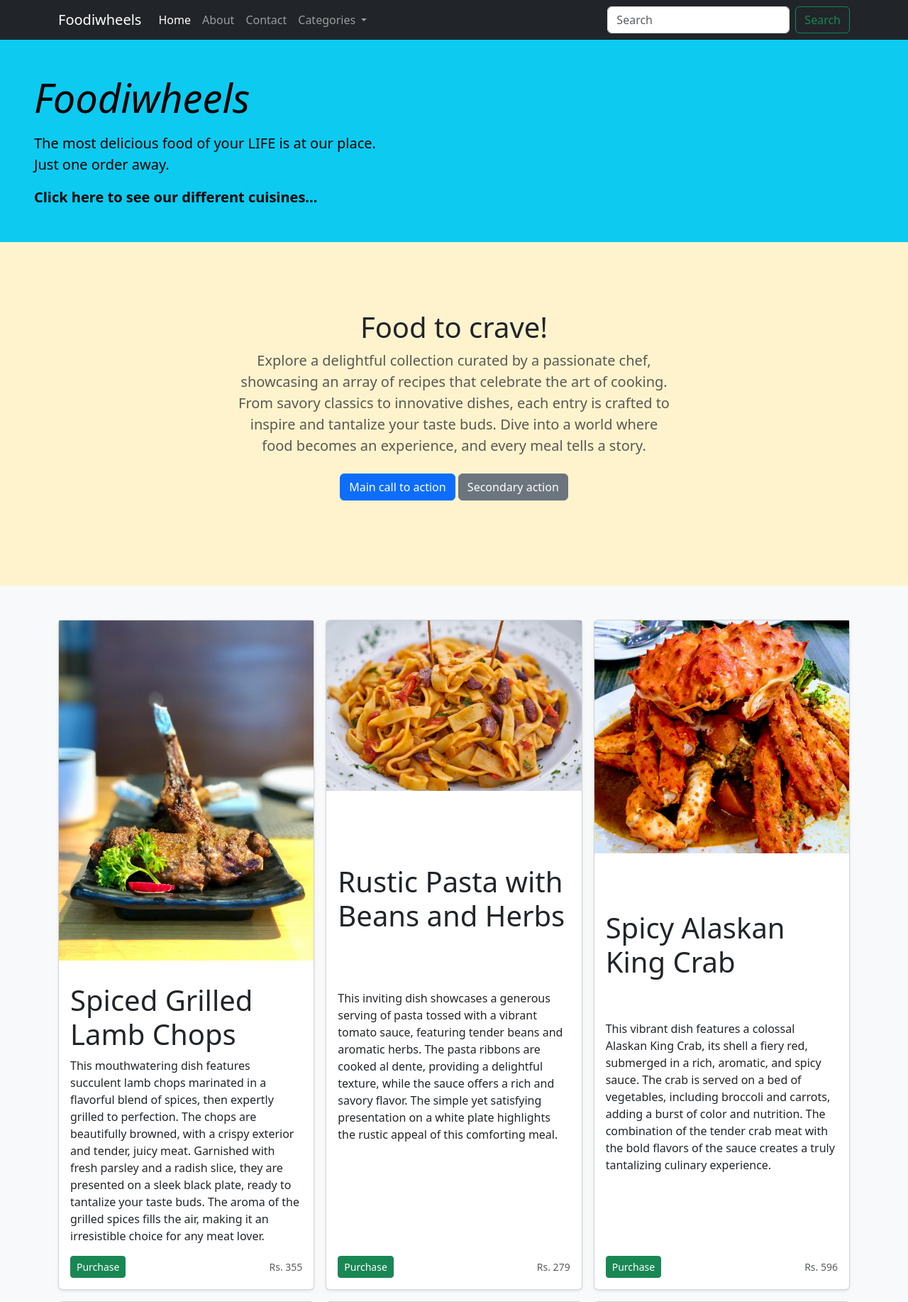
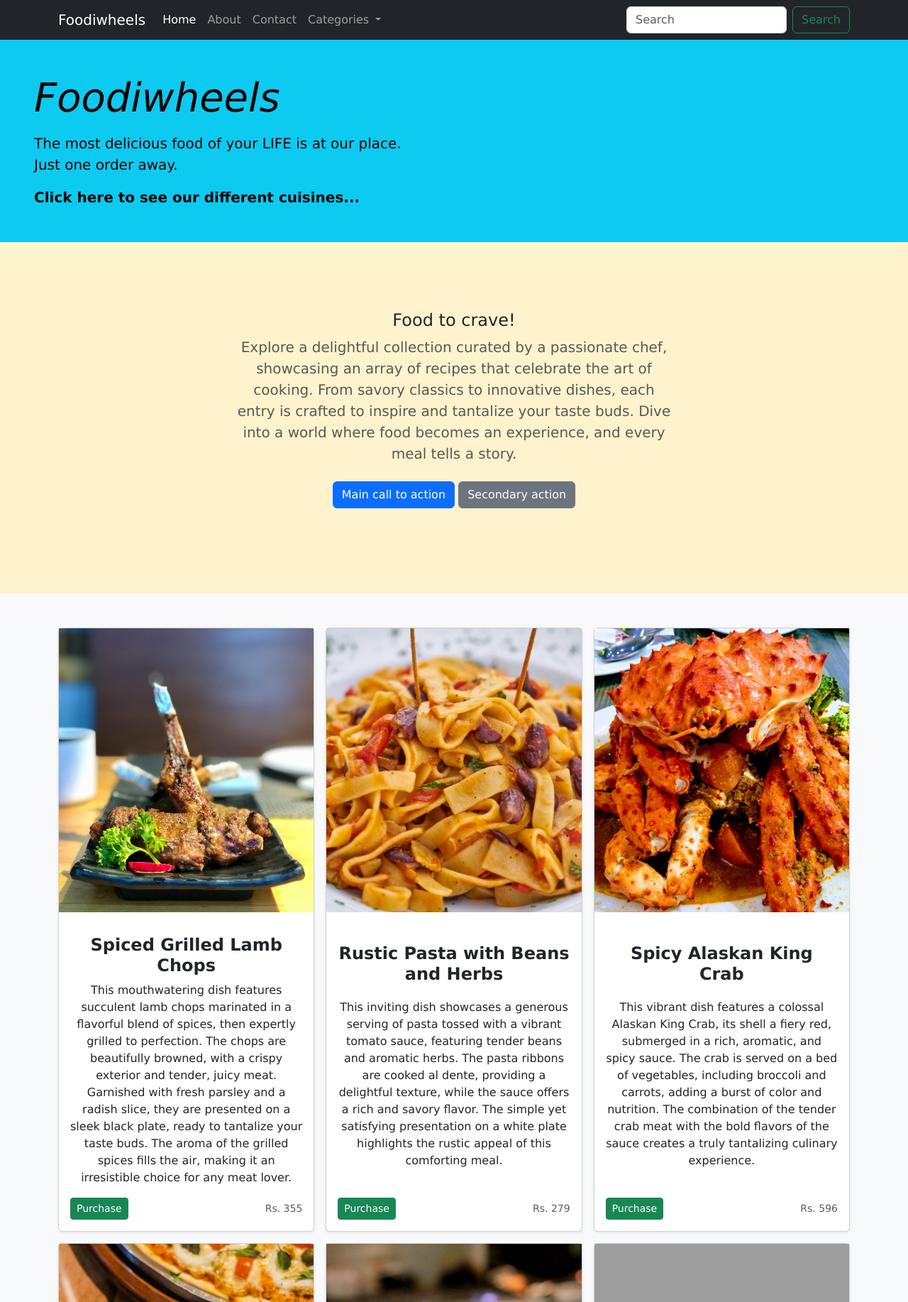
Before and after one commit to MohdRaza216/Foodiwheels, a Django app: page / in a window 1280 px wide. Shown: the top 1834 px of the page at 71% size. Run offline with Django 5.2, Linux system fonts and the light colour scheme; data that the repository does not hold is empty; grey boxes are pictures that could not be loaded.

Commit message:
improve UI design

```diff
--- a/myweb/settings.py
+++ b/myweb/settings.py
@@ -129,3 +129,7 @@ STATICFILES_DIRS = [
 # https://docs.djangoproject.com/en/5.0/ref/settings/#default-auto-field
 
 DEFAULT_AUTO_FIELD = 'django.db.models.BigAutoField'
+
+
+MEDIA_URL = '/media/'
+MEDIA_ROOT = BASE_DIR / 'media'
--- a/static/css/styles.css
+++ b/static/css/styles.css
@@ -68,3 +68,22 @@ a {
 a:hover {
     color: hotpink;
 }
+
+.card img {
+    object-fit: cover;
+    height: 50vh;
+}
+
+h1 {
+    font-size: 1.5rem;
+    font-weight: bold;
+}
+body {
+    font-family: Verdana, Geneva, Tahoma, sans-serif;
+}
+
+#cards {
+    text-align: center;
+    justify-content: center;
+    align-items: center;
+}
--- a/templates/index.html
+++ b/templates/index.html
@@ -6,6 +6,8 @@
     <meta charset="utf-8" />
     <meta name="viewport" content="width=device-width, initial-scale=1" />
     <meta name="csrf-token" content="{{ csrf_token }}">
+    <meta name="description" content="Delicious food from Foodiwheels! From juicy lamb chops to rustic pasta, explore our premium dishes.">
+    <meta name="keywords" content="Food, Online Delivery, Lamb Chops, Pasta, Mediterranean Pizza">
     <title>{% block title %}Foodiwheels{% endblock %}</title>
     <link href="https://cdn.jsdelivr.net/npm/bootstrap@5.3.3/dist/css/bootstrap.min.css" rel="stylesheet" integrity="sha384-QWTKZyjpPEjISv5WaRU9OFeRpok6YctnYmDr5pNlyT2bRjXh0JMhjY6hW+ALEwIH" crossorigin="anonymous" />
     <link rel="stylesheet" href="{% static 'css/styles.css' %}">
@@ -80,7 +82,7 @@
             </div>
         </section>
 
-        <div class="album py-5 bg-body-tertiary">
+        <div class="album py-5 bg-body-tertiary" id="cards">
             <div class="container">
 
                 <div class="row row-cols-1 row-cols-sm-2 row-cols-md-3 g-3">
```
